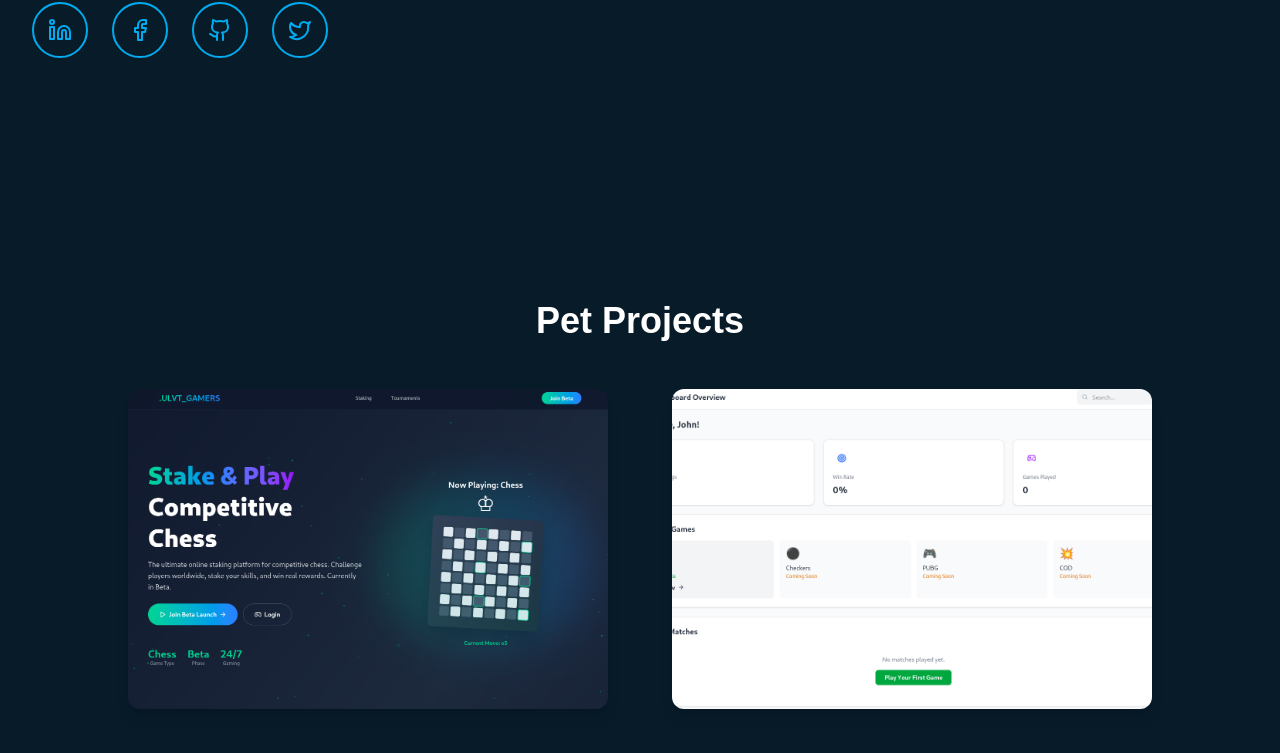
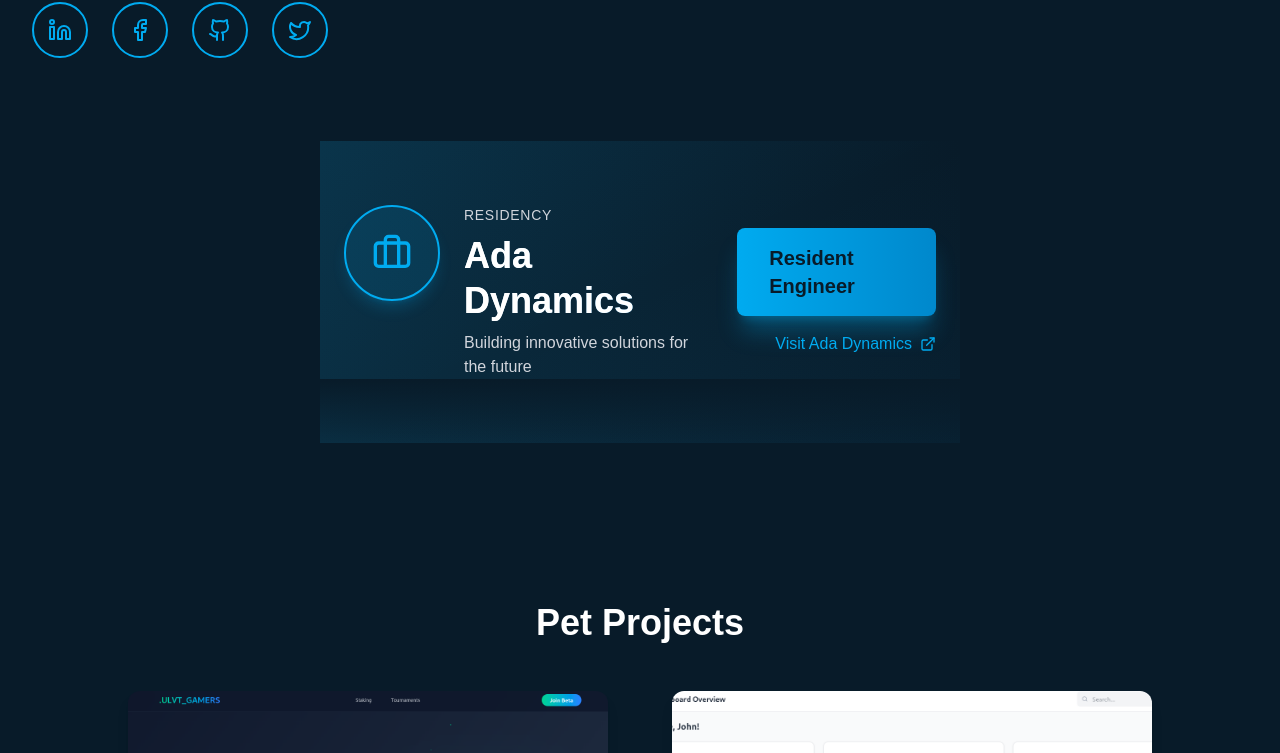
Before and after one commit to John-hack321/okello_repository_portfolio, a Next.js app: page / in a window 1280 px wide. Shown: the part 645-1398 px from the top of the page. Built offline with nearby package versions, Linux system fonts and the light colour scheme.

Commit message:
added ada dynamics logo

```diff
--- /dev/null
+++ b/app/components/ada_dynamics.tsx
@@ -0,0 +1,48 @@
+import React from 'react';
+import { Briefcase, ExternalLink } from 'lucide-react';
+
+const AdaDynamicsAffiliation = () => {
+  return (
+    <section className=" md:mx-80 mx-4 bg-gradient-to-r from-[#0a2e42] to-[#081b29] py-10 md:py-14 lg:py-16 px-4 sm:px-6 relative overflow-hidden">
+      {/* Background glow effect */}
+      <div className="absolute inset-0 bg-gradient-to-br from-[#00abf0]/5 via-transparent to-[#0088cc]/5"></div>
+
+      <div className="max-w-7xl mx-auto relative z-10">
+        <div className="flex flex-col lg:flex-row items-center justify-between gap-8 lg:gap-12">
+          {/* Left Section - Icon and Title */}
+          <div className="flex flex-col sm:flex-row items-center sm:items-start text-center sm:text-left gap-4 md:gap-6">
+            <div className="h-20 w-20 md:h-24 md:w-24 rounded-full bg-[#00abf0]/10 flex-shrink-0 flex items-center justify-center border-2 border-[#00abf0] shadow-lg shadow-[#00abf0]/20 hover:shadow-[#00abf0]/40 transition-all duration-300">
+              <Briefcase className="h-9 w-9 md:h-10 md:w-10 text-[#00abf0]" />
+            </div>
+            <div>
+              <p className="text-xs sm:text-sm text-gray-300 uppercase tracking-wider mb-1 md:mb-2">Residency</p>
+              <h3 className="text-2xl sm:text-3xl md:text-4xl font-bold text-white bg-gradient-to-r from-white to-[#00abf0] bg-clip-text text-transparent leading-tight">
+                Ada Dynamics
+              </h3>
+              <p className="text-sm sm:text-base text-gray-300 mt-1 md:mt-2">Building innovative solutions for the future</p>
+            </div>
+          </div>
+
+          {/* Right Section - Role Badge */}
+          <div className="flex flex-col items-center lg:items-end gap-4 mt-4 lg:mt-0">
+            <div className="bg-gradient-to-r from-[#00abf0] to-[#0088cc] px-6 py-3 sm:px-8 sm:py-4 rounded-lg shadow-xl shadow-[#00abf0]/30 transform hover:scale-105 transition-all duration-300 hover:shadow-[#00abf0]/50">
+              <p className="text-[#081b29] font-bold text-lg sm:text-xl">Resident Engineer</p>
+            </div>
+            <a
+              href="https://adadynamics.com"
+              target="_blank"
+              rel="noopener noreferrer"
+              className="flex items-center gap-2 text-[#00abf0] hover:text-white transition-all duration-300 text-sm sm:text-base font-medium group"
+              aria-label="Visit Ada Dynamics website"
+            >
+              <span>Visit Ada Dynamics</span>
+              <ExternalLink className="h-4 w-4 group-hover:translate-x-0.5 group-hover:-translate-y-0.5 transition-transform duration-300" />
+            </a>
+          </div>
+        </div>
+      </div>
+    </section>
+  );
+};
+
+export default AdaDynamicsAffiliation;
--- a/app/page.tsx
+++ b/app/page.tsx
@@ -2,6 +2,7 @@
 
 import NavBar from "./components/navBAR";
 import HomeComp from "./components/home";
+import AdaDynamicsAffiliation from "./components/ada_dynamics";
 import Portfolio from "./components/portfolio";
 import { useEffect } from 'react';
 
@@ -33,12 +34,24 @@
       <NavBar />
       <main className="relative">
         <HomeComp />
+
+        {/* Ada Dynamics Affiliation - Prominently displayed after intro */}
+        <div className="relative z-10">
+          <AdaDynamicsAffiliation />
+        </div>
+
         <div id="portfolio" className="relative z-10">
           <div className="absolute top-0 left-0 w-full h-16 bg-gradient-to-b from-[#081b29] to-transparent -mt-16"></div>
           <div className="relative z-20 bg-[#081b29] pt-12 md:pt-16 lg:pt-20">
             <Portfolio />
           </div>
         </div>
+
+        {/* Built with love section */}
+        <div className="py-8 text-center text-gray-500 text-sm">
+          <p>Built with <span className="text-[#00abf0]">❤️</span> by John Okello</p>
+          <p className="mt-1 text-xs">© {new Date().getFullYear()} All Rights Reserved</p>
+        </div>
       </main>
     </div>
   );
```
Also changed, not shown: app/components/navBAR.tsx (line endings or trailing spaces).
